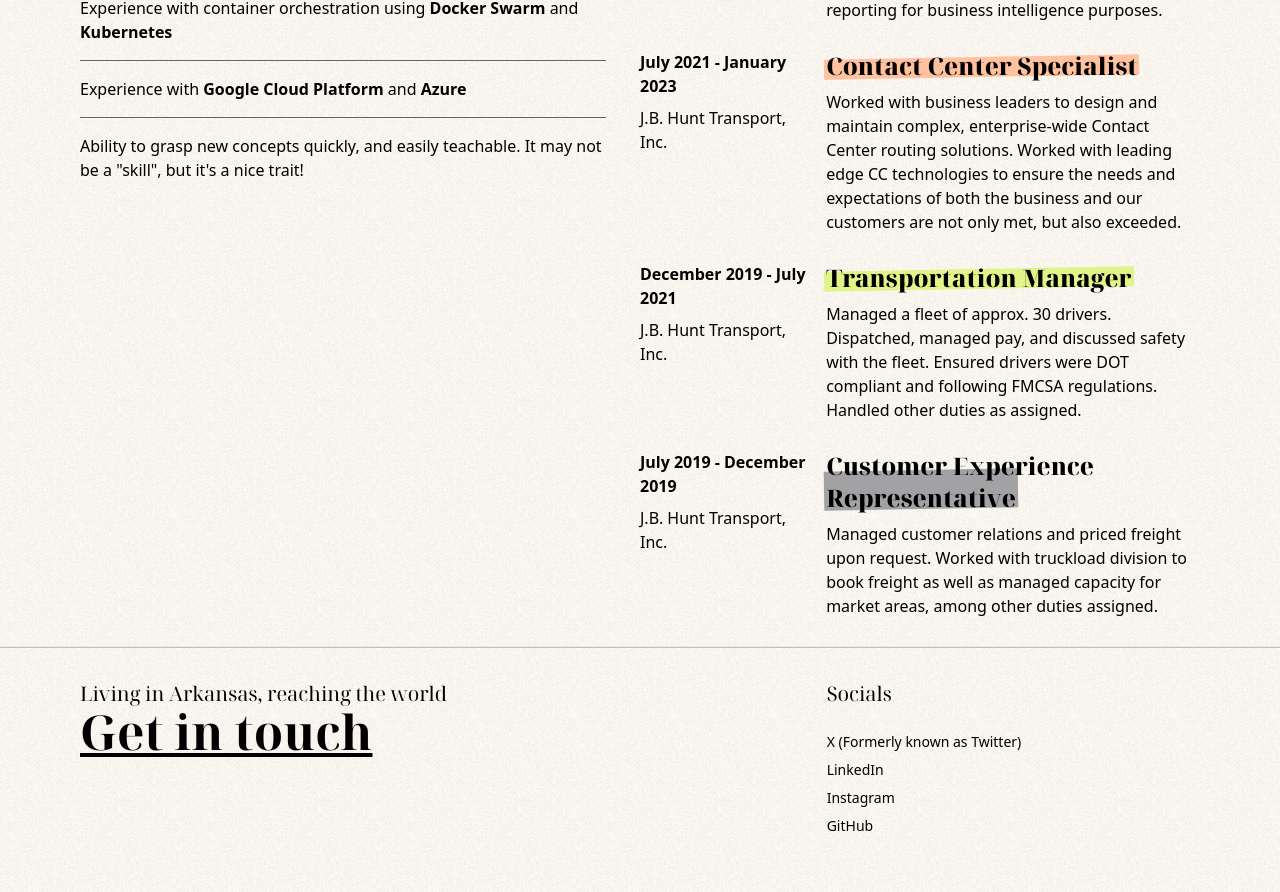
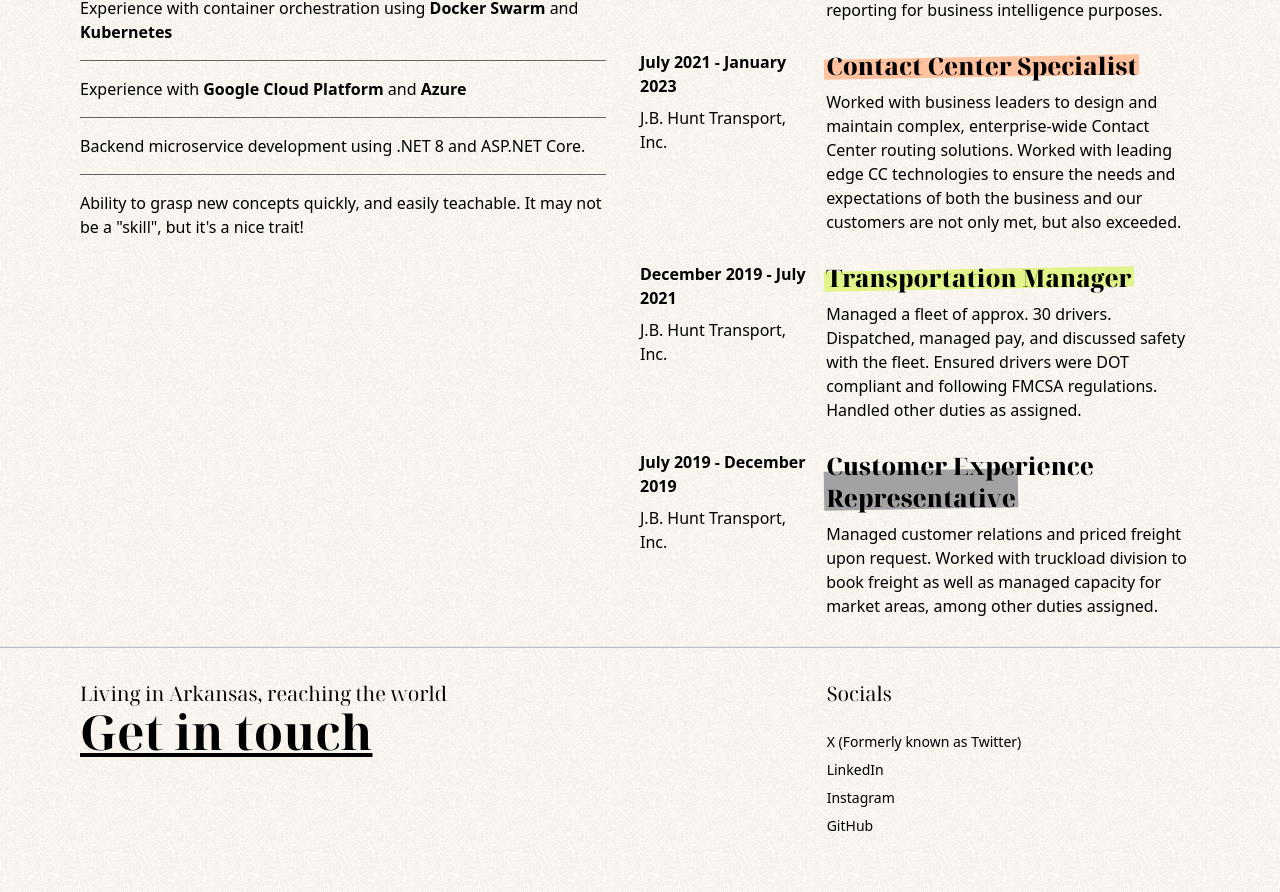
Before and after one commit to natereprogle/reprogle.org, a Next.js app: page / in a window 1280 px wide. Shown: the part 2548-3440 px from the top of the page. Built offline with nearby package versions, Linux system fonts and the light colour scheme.

Commit message:
Update skills.tsx

```diff
--- a/components/skills/skills.tsx
+++ b/components/skills/skills.tsx
@@ -35,6 +35,10 @@ export default function Skills() {
             </p>
             <hr className="my-4 border-raisinblack-700 dark:border-white" />
             <p className="my-4 w-full">
+                Backend microservice development using .NET 8 and ASP.NET Core.
+            </p>
+            <hr className="my-4 border-raisinblack-700 dark:border-white" />
+            <p className="my-4 w-full">
                 Ability to grasp new concepts quickly, and easily teachable. It
                 may not be a &quot;skill&quot;, but it&apos;s a nice trait!
             </p>
```
